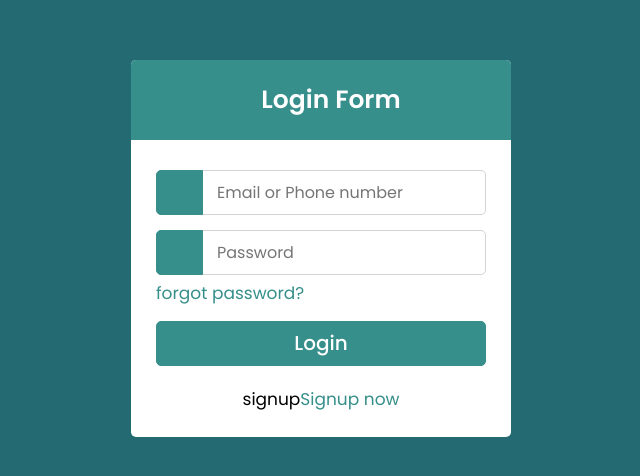
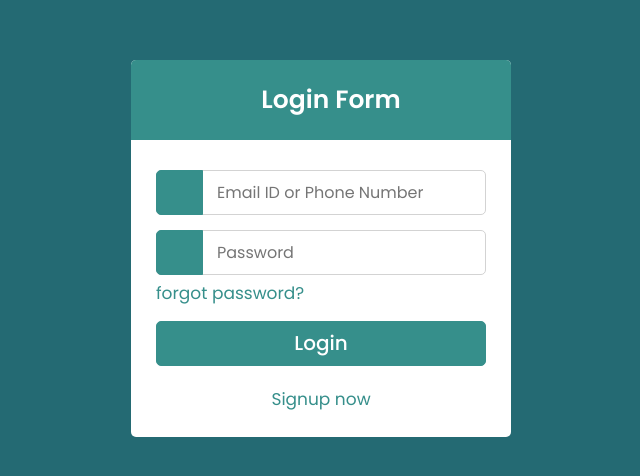
Before and after one commit to rajdepshukla/UI, a plain HTML site: page index.html in a window 1280 px wide. Shown: the part 152-628 px from the top of the page, without its empty margins (319-959 px from the left). Drawn offline with Linux system fonts and the light colour scheme.

Commit message:
Update index.html

```diff
--- a/index.html
+++ b/index.html
@@ -13,7 +13,7 @@
         <form action="#" class="form">
             <div class="row">
                 <i class="bx bxs-user-circle"></i>
-                <input type="text" placeholder="Email or Phone number" required  >
+                <input type="text" placeholder="Email ID or Phone Number" required  >
             </div>
             <div class="row">
                 <i class="bx bxs-lock-alt" ></i>
@@ -25,7 +25,7 @@
 
 
             </div>
-            <div class="signup" >signup<a href="#">Signup now</a></div>
+            <div class="signup" ><a href="#">Signup now</a></div>
         </form>
     </div>
 
```
